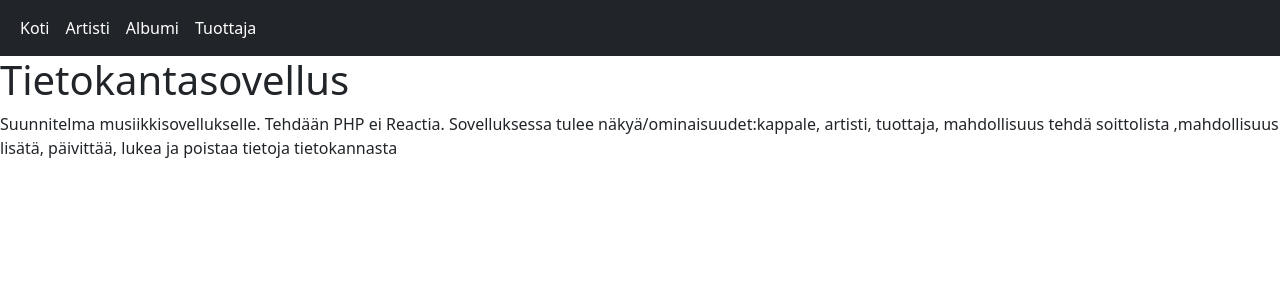
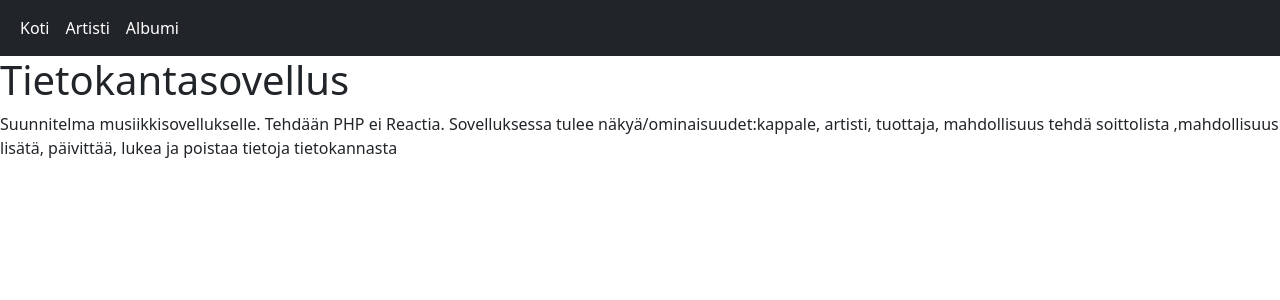
Before and after one commit to paulihaarnio/tietokanta_sovellus, a PHP site: page /index.php in a window 1280 px wide. Shown: the top 300 px of the page. Run offline with PHP 8.4, Linux system fonts and the light colour scheme.

Commit message:
tuottaja poistettu

```diff
--- a/src/templates/head.php
+++ b/src/templates/head.php
@@ -25,9 +25,6 @@
             <li class="nav-item">
             <a class="nav-link active" aria-current="page" href="./albumi.php">Albumi</a>
             </li>
-            <li class="nav-item">
-            <a class="nav-link active" aria-current="page" href="./tuottaja.php">Tuottaja</a>
-            </li>
 
         </ul>
         </div>
```
